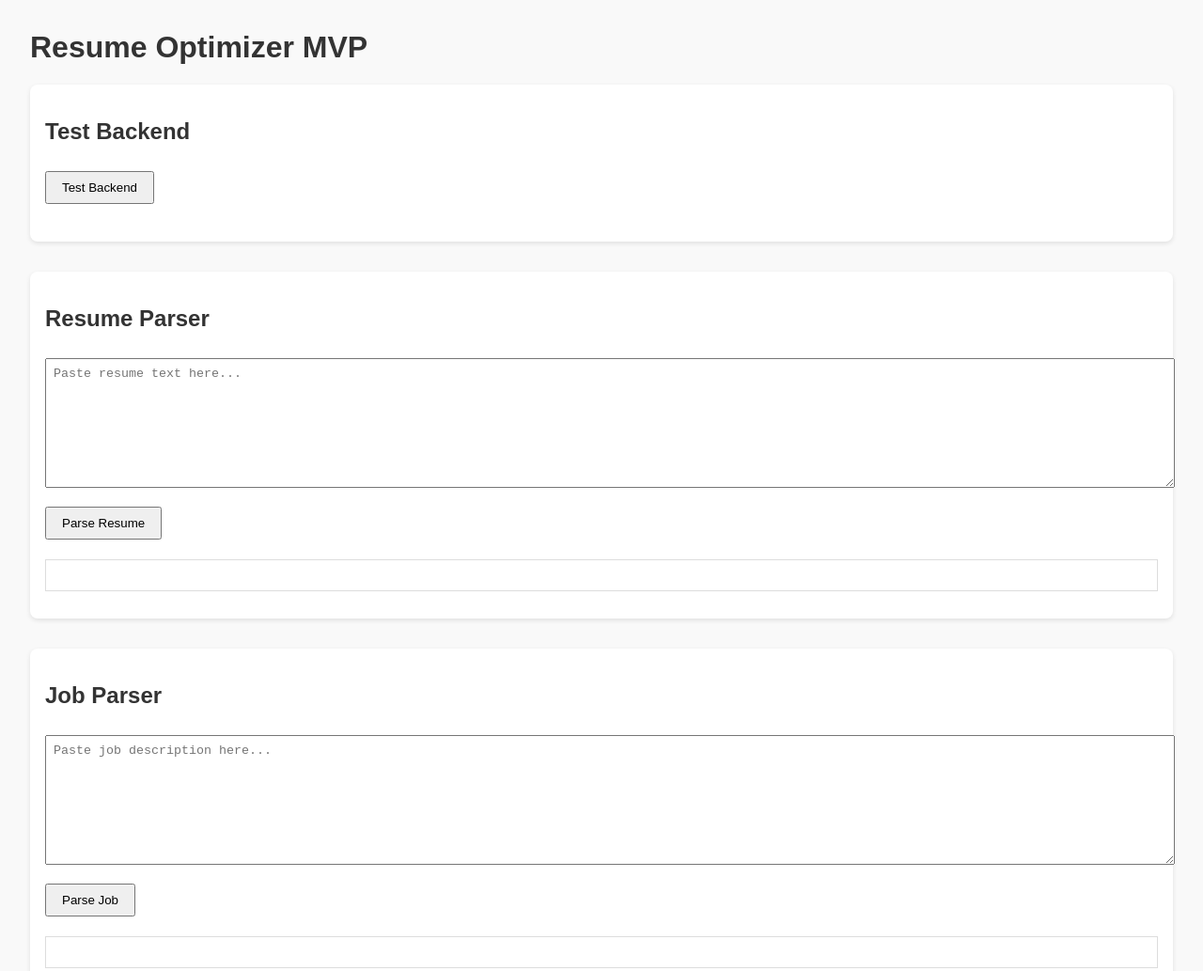
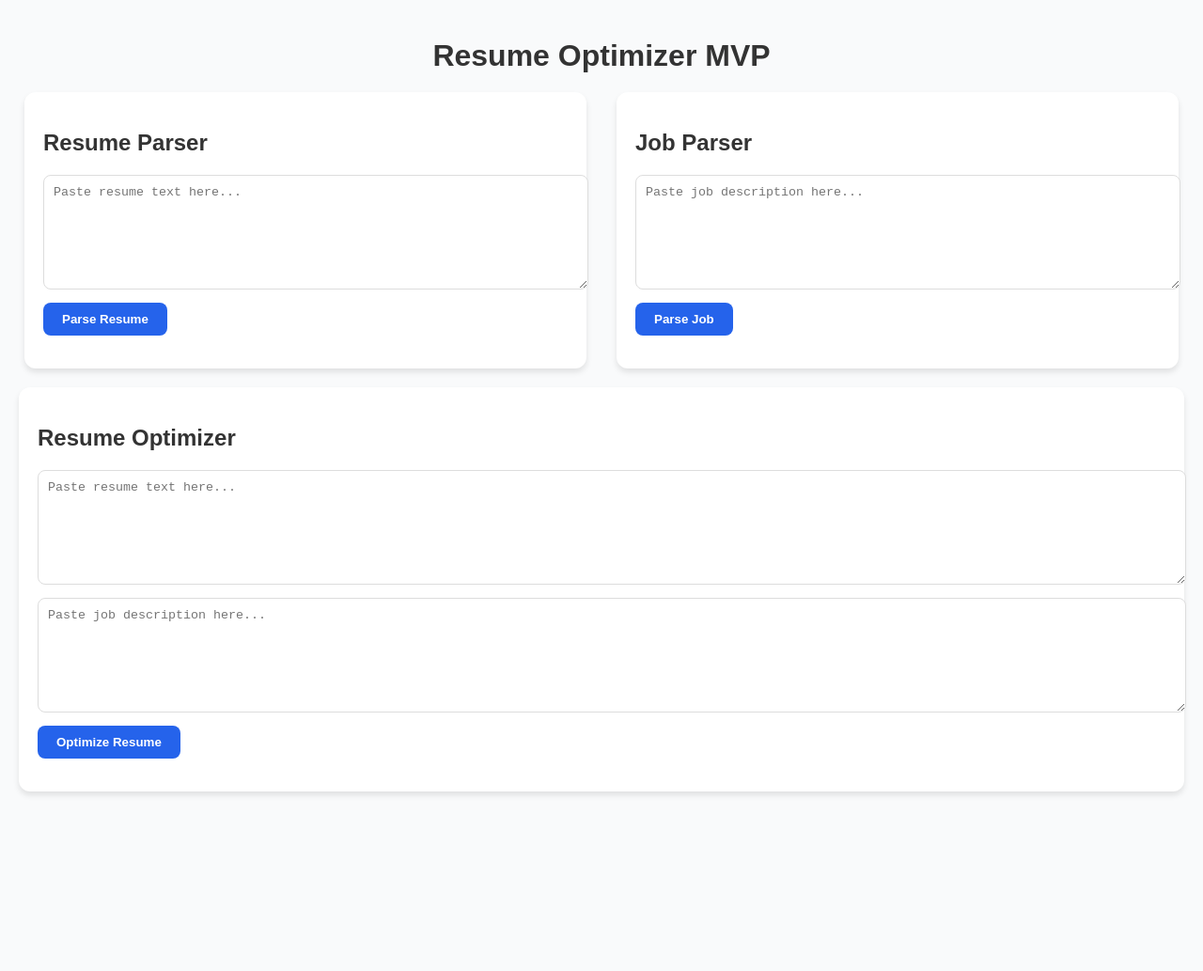
Before and after one commit to AdesojiCodeMaster/resume-optimizer, a website: page index.html in a window 1280 px wide. Shown: the top 1033 px of the page at 94% size. After the commit the page ends 862 px from the top, so only its background shows below. Drawn offline with Linux system fonts and the light colour scheme.

Commit message:
Update index.html

```diff
--- a/index.html
+++ b/index.html
@@ -5,71 +5,112 @@
   <meta name="viewport" content="width=device-width, initial-scale=1.0" />
   <title>Resume Optimizer MVP</title>
   <style>
-    body { font-family: Arial, sans-serif; margin: 2rem; background: #f9f9f9; }
-    h1, h2 { color: #333; }
-    textarea { width: 100%; height: 120px; margin: 0.5rem 0; padding: 0.5rem; }
-    button { padding: 0.5rem 1rem; margin: 0.5rem 0; cursor: pointer; }
-    pre { background: #fff; padding: 1rem; border: 1px solid #ddd; overflow-x: auto; }
-    .section { margin-bottom: 2rem; padding: 1rem; background: #fff; border-radius: 8px; box-shadow: 0 2px 5px rgba(0,0,0,0.1); }
+    body {
+      font-family: Arial, sans-serif;
+      background: #f9fafb;
+      margin: 0;
+      padding: 20px;
+      color: #333;
+    }
+    h1 {
+      text-align: center;
+      margin-bottom: 20px;
+    }
+    .container {
+      display: flex;
+      justify-content: space-around;
+      flex-wrap: wrap;
+      gap: 20px;
+    }
+    .card {
+      background: #fff;
+      padding: 20px;
+      border-radius: 12px;
+      box-shadow: 0 4px 6px rgba(0,0,0,0.1);
+      width: 45%;
+      min-width: 300px;
+    }
+    textarea {
+      width: 100%;
+      height: 100px;
+      padding: 10px;
+      border-radius: 8px;
+      border: 1px solid #ddd;
+      margin-bottom: 10px;
+      resize: vertical;
+    }
+    button {
+      padding: 10px 20px;
+      background: #2563eb;
+      color: #fff;
+      border: none;
+      border-radius: 8px;
+      cursor: pointer;
+      font-weight: bold;
+    }
+    button:hover {
+      background: #1d4ed8;
+    }
+    .results {
+      margin-top: 15px;
+    }
+    .result-card {
+      background: #f1f5f9;
+      border-left: 5px solid #2563eb;
+      padding: 10px;
+      margin-bottom: 10px;
+      border-radius: 6px;
+    }
+    .score {
+      font-size: 0.9em;
+      color: #666;
+    }
   </style>
 </head>
 <body>
   <h1>Resume Optimizer MVP</h1>
 
-  <!-- Test Backend -->
-  <div class="section">
-    <h2>Test Backend</h2>
-    <button id="testBtn">Test Backend</button>
-    <p id="result"></p>
-  </div>
-
+  <div class="container">
     <!-- Resume Parser -->
-  <div class="section">
+    <div class="card">
       <h2>Resume Parser</h2>
-    <textarea id="resumeInput" placeholder="Paste resume text here..."></textarea>
+      <textarea id="resumeText" placeholder="Paste resume text here..."></textarea>
       <button onclick="parseResume()">Parse Resume</button>
-    <pre id="resumeResult"></pre>
+      <div id="resumeResults" class="results"></div>
     </div>
 
     <!-- Job Parser -->
-  <div class="section">
+    <div class="card">
       <h2>Job Parser</h2>
-    <textarea id="jobInput" placeholder="Paste job description here..."></textarea>
+      <textarea id="jobText" placeholder="Paste job description here..."></textarea>
       <button onclick="parseJob()">Parse Job</button>
-    <pre id="jobResult"></pre>
+      <div id="jobResults" class="results"></div>
+    </div>
+
+    <!-- Resume Optimizer -->
+    <div class="card" style="width: 100%;">
+      <h2>Resume Optimizer</h2>
+      <textarea id="optResumeText" placeholder="Paste resume text here..."></textarea>
+      <textarea id="optJobText" placeholder="Paste job description here..."></textarea>
+      <button onclick="optimizeResume()">Optimize Resume</button>
+      <div id="optResults" class="results"></div>
+    </div>
   </div>
 
   <script>
-    // Test backend
-    document.getElementById('testBtn').addEventListener('click', async () => {
-      const res = await fetch('/api/hello');
-      const data = await res.json();
-      document.getElementById('result').innerText = data.message;
-    });
-
-    // Parse Resume
     async function parseResume() {
-      const resumeText = document.getElementById("resumeInput").value;
-      const response = await fetch("/.netlify/functions/parseResume", {
+      const text = document.getElementById("resumeText").value;
+      const res = await fetch("/api/parseResume", {
         method: "POST",
         headers: { "Content-Type": "application/json" },
-        body: JSON.stringify({ resumeText })   // ✅ matches backend
+        body: JSON.stringify({ resumeText: text }),
       });
-      const result = await response.json();
-      document.getElementById("resumeResult").textContent = JSON.stringify(result, null, 2);
+      const data = await res.json();
+      displayResults("resumeResults", data);
     }
 
-    // Parse Job
     async function parseJob() {
-      const jobDescription = document.getElementById("jobInput").value;
-      const response = await fetch("/.netlify/functions/parseJob", {
+      const text = document.getElementById("jobText").value;
+      const res = await fetch("/api/parseJob", {
         method: "POST",
-        headers: { "Content-Type": "application/json" },
-        body: JSON.stringify({ jobDescription })   // ✅ matches backend
-      });
-      const result = await response.json();
-      document.getElementById("jobResult").textContent = JSON.stringify(result, null, 2);
-    }
-  </script>
-</body>
-</html>
+        headers: { "Content-Type": "application/json
```
Lines whose indentation alone changed are shown as unchanged.
